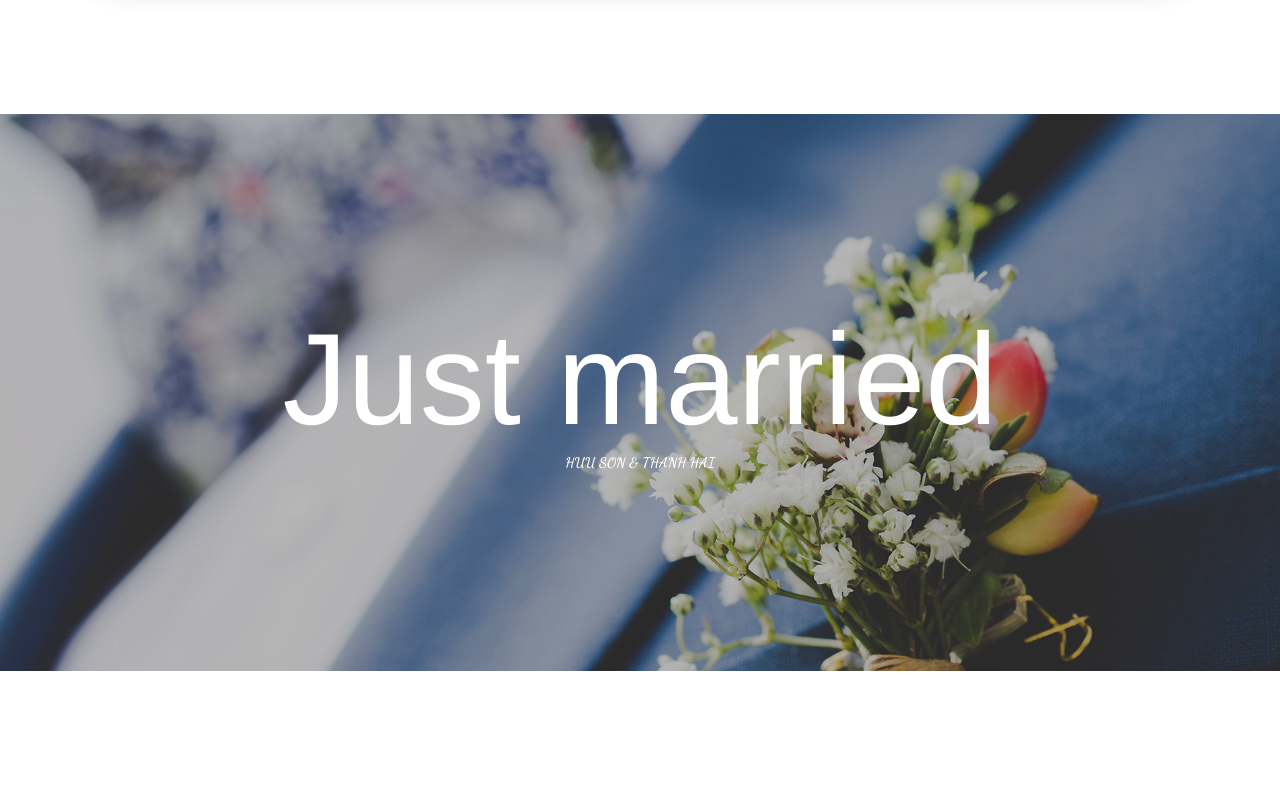
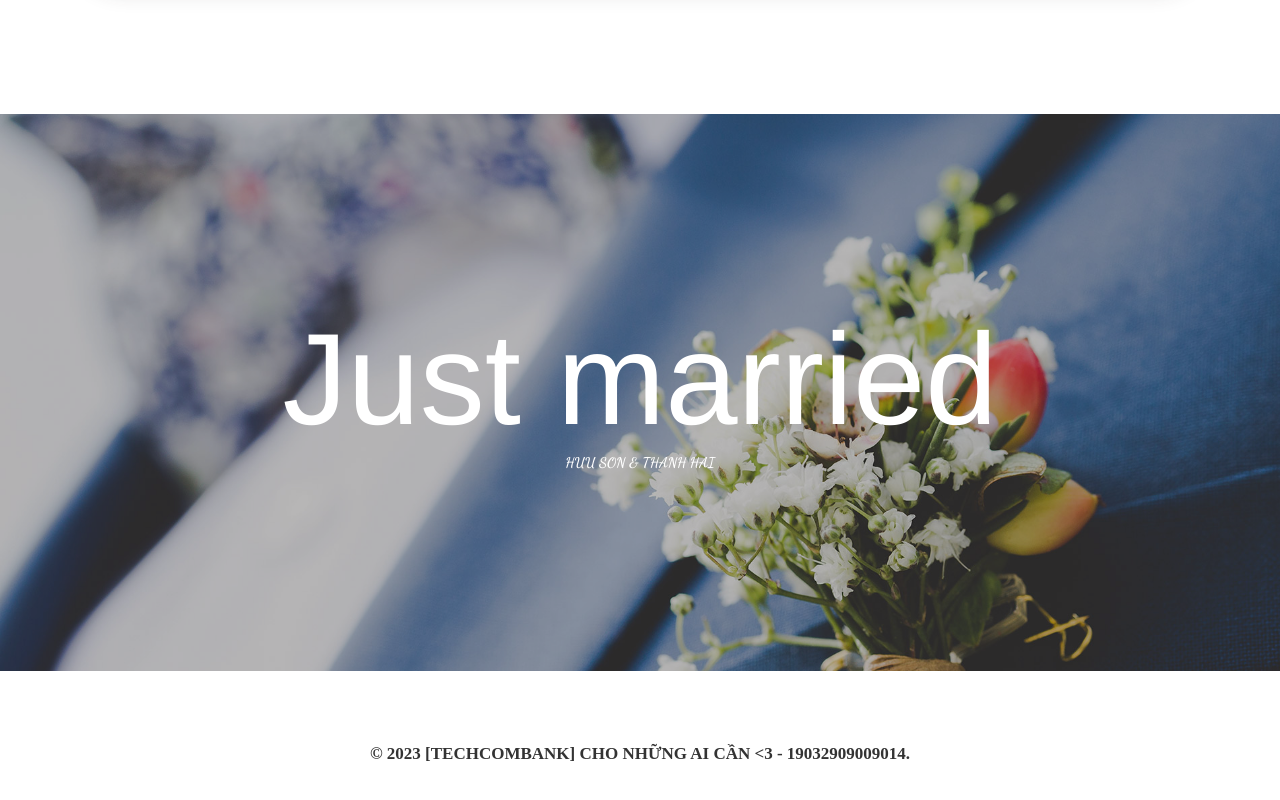
Before and after one commit to hoaanhtuc113/mywedding, a plain HTML site: page index.html in a window 1280 px wide. Shown: the part 2037-2837 px from the top of the page. Drawn offline with Linux system fonts and the light colour scheme; a web font is replaced by a local one.

Commit message:
Dam cuoi Hai

```diff
--- a/index.html
+++ b/index.html
@@ -376,7 +376,7 @@
                <!--Row-->
                <div class="row">
                   <div class="col-sm-12 text-center">
-                     <!-- <p class="uppercase heavy normal">© 2023 [TPBank|Momo] Cho những ai cần <3 - 0968166240.</p> -->
+                     <p class="uppercase heavy normal">© 2023 [Techcombank] Cho những ai cần <3 - 19032909009014.</p>
                   </div>
                </div>
                <!--End row-->
```
